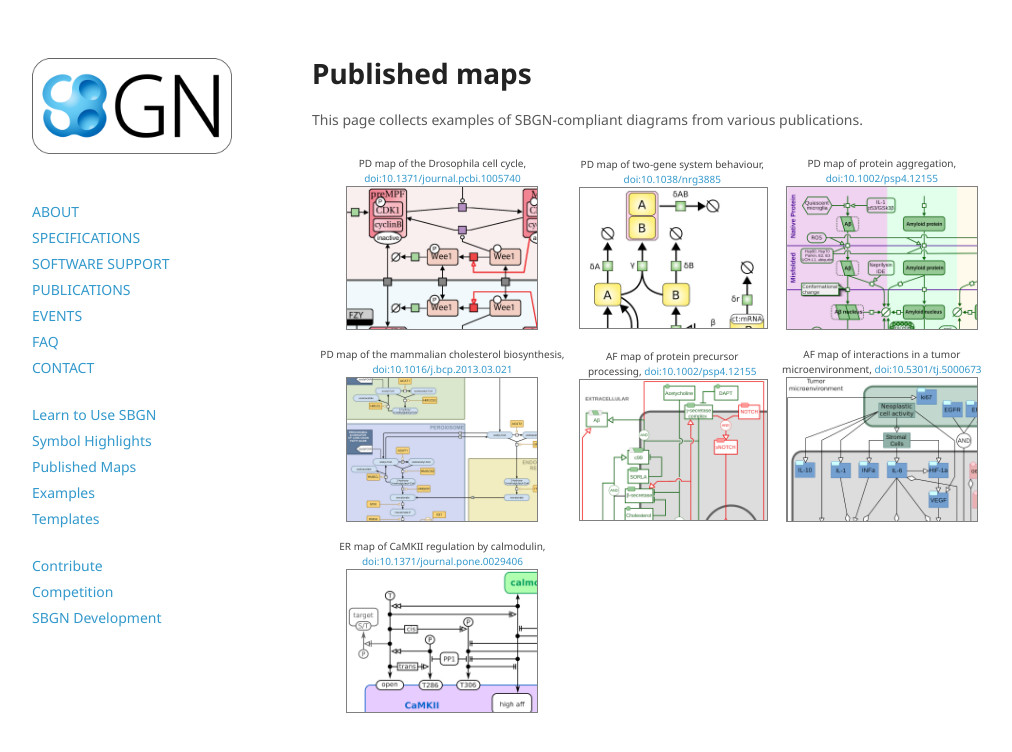
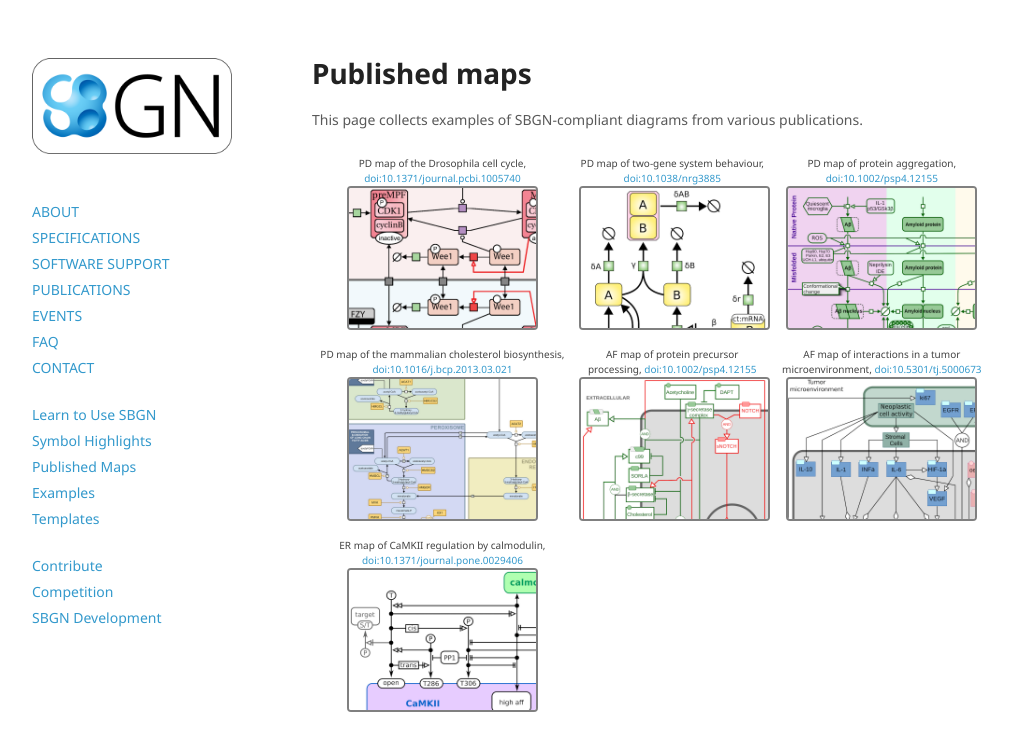
Before and after one commit to sbgn/sbgn, a Jekyll site: the page built from docs/published_maps.md, in a window 1280 px wide. Shown: the top 752 px of the page, without its empty margins (128-1140 px from the left). Built offline with Jekyll 4.4.1, drawn with Linux system fonts in a browser that asks for light colours; nearby versions of some CDN libraries.

Commit message:
Update custom.css

```diff
--- a/css/custom.css
+++ b/css/custom.css
@@ -42,9 +42,9 @@
 }
 
 img.gallery_thumbnail {
-  width: 190px;
-  border: 1px solid gray;
-  border-radius: 0px;
+  height: 140px;
+  border: 2px solid gray;
+  border-radius: 4px;
 }
 
 p.gallery_image_title {
```
